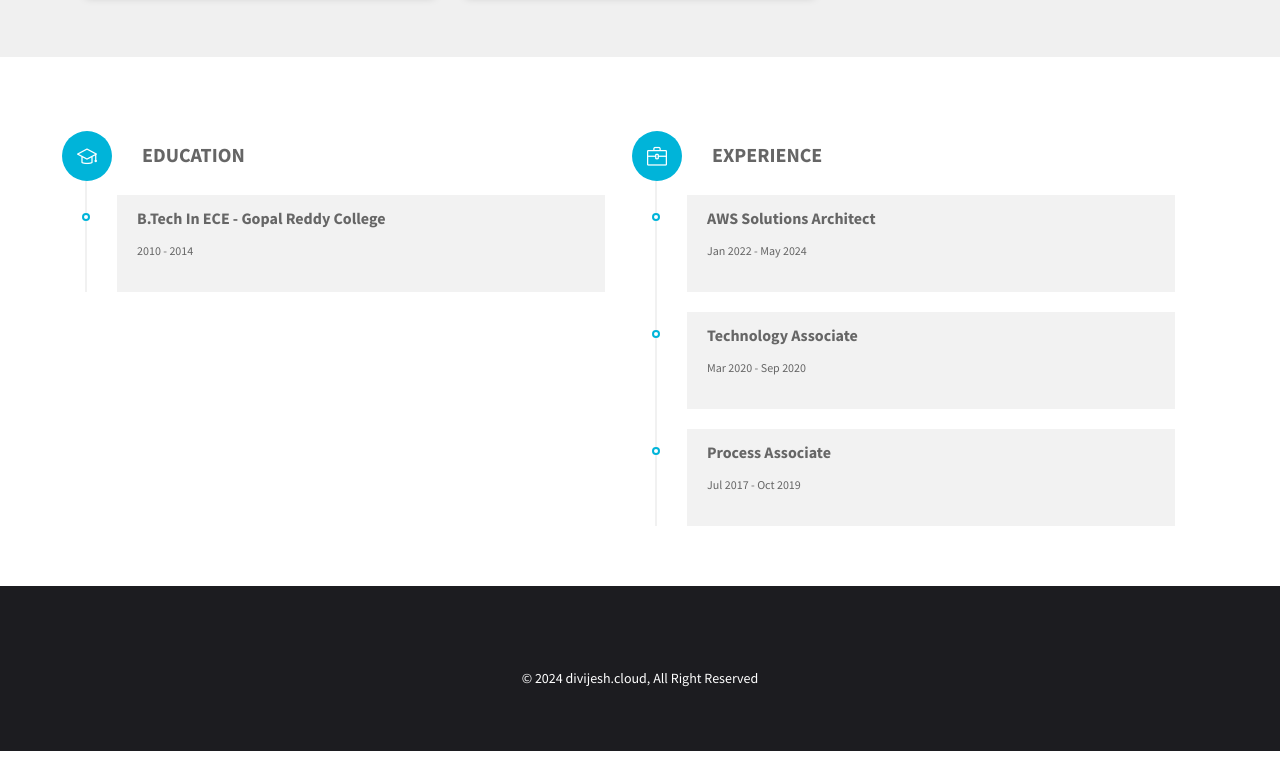
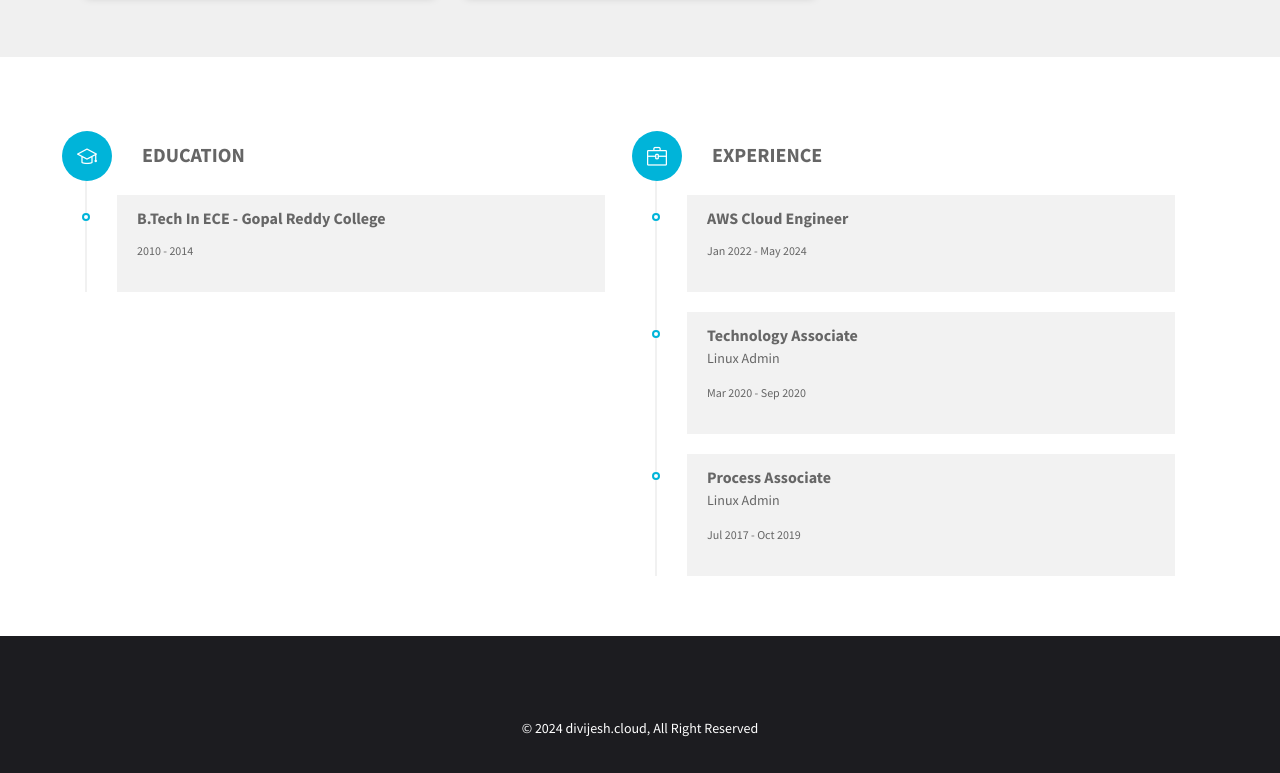
Before and after one commit to DivijeshVarma/divijesh.cloud, a plain HTML site: page index.html in a window 1280 px wide. Shown: the part 1807-2580 px from the top of the page. Before the commit the page ends 2558 px from the top, so only its background shows below. Drawn offline with Linux system fonts and the light colour scheme; files whose address does not match are found by name.

Commit message:
changes resume and content

```diff
--- a/index.html
+++ b/index.html
@@ -105,7 +105,7 @@
               <div class="contents">
                 <h5 class="script-font wow fadeInUp" data-wow-delay="0.2s">Hi This is</h5>
                 <h2 class="head-title wow fadeInUp" data-wow-delay="0.4s">Divijesh Varma</h2>
-                <p class="script-font wow fadeInUp" data-wow-delay="0.6s">AWS Solutions Architect</p>
+                <p class="script-font wow fadeInUp" data-wow-delay="0.6s">AWS Cloud Engineer</p>
                 <ul class="social-icon wow fadeInUp" data-wow-delay="0.8s">
                   <li>
                     <a class="github" target="_blank" href="https://github.com/DivijeshVarma"><i class="icon-social-github"></i></a>
@@ -216,19 +216,21 @@
                 </li>
                 <li>
                   <div class="content-text">
-                    <h3 class="line-title">AWS Solutions Architect</h3>
+                    <h3 class="line-title">AWS Cloud Engineer</h3>
                     <span>Jan 2022 - May 2024</span>
                   </div>
                 </li>
                 <li>
                   <div class="content-text">
                     <h3 class="line-title">Technology Associate</h3>
+                    <p>Linux Admin</p>
                     <span>Mar 2020 - Sep 2020</span>
                   </div>
                 </li>
                 <li>
                   <div class="content-text">
                     <h3 class="line-title">Process Associate</h3>
+                    <p>Linux Admin</p>
                     <span>Jul 2017 - Oct 2019</span>
                   </div>
                 </li>
```
Also changed, not shown: 1 other file.
